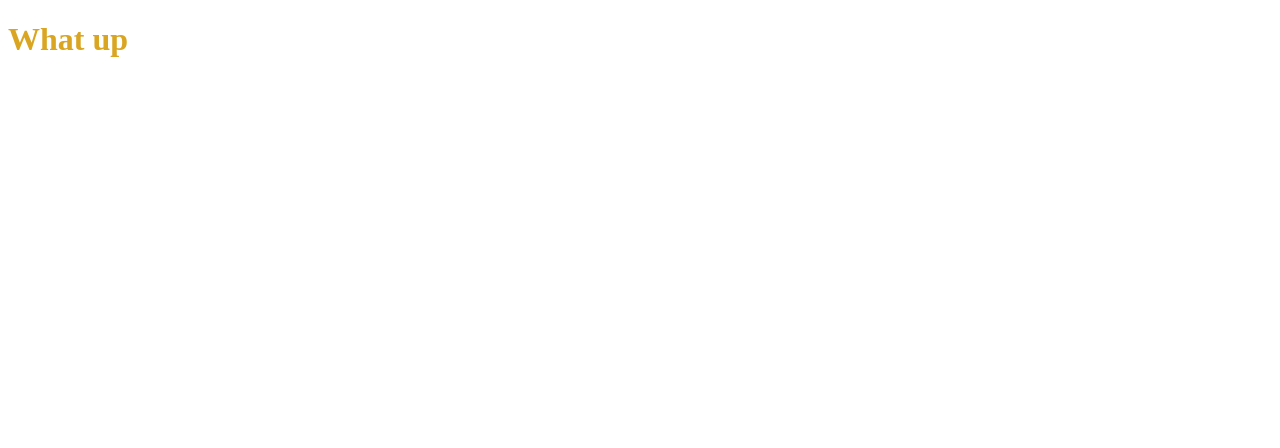
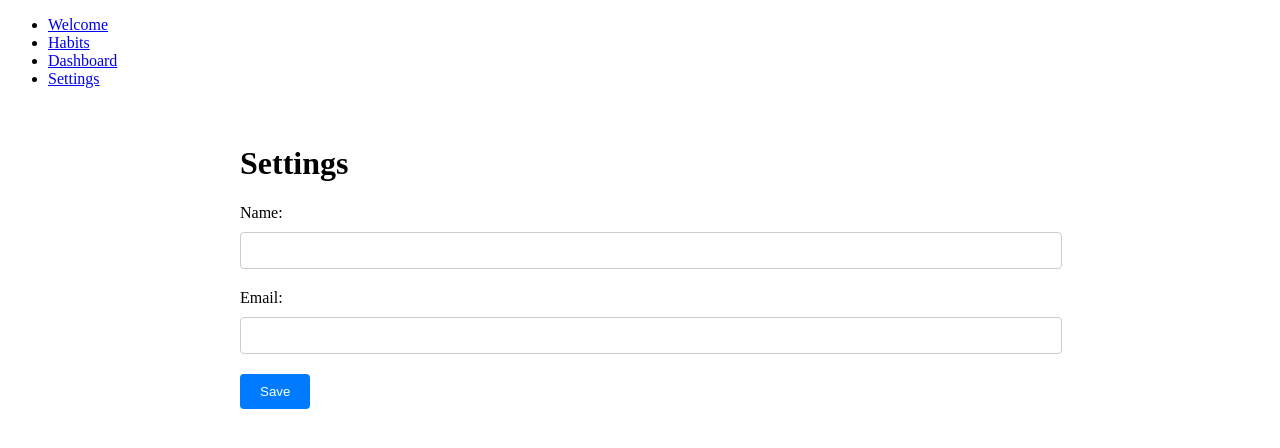
Before and after one commit to jermbo/CosmicHabitTracker, a Vue app in the folder habit-vue/: page /settings in a window 1280 px wide. Shown: the top 448 px of the page. Built offline with nearby package versions, Linux system fonts and the light colour scheme.

Commit message:
Basics setup

```diff
--- a/habit-vue/env.d.ts
+++ b/habit-vue/env.d.ts
@@ -1,6 +1,6 @@
 /// <reference types="vite/client" />
 declare module '*.vue' {
-  import type { DefineComponent } from 'vue'
-  const component: DefineComponent<{}, {}, any>
-  export default component
+	import type { DefineComponent } from 'vue';
+	const component: DefineComponent<{}, {}, any>;
+	export default component;
 }
--- a/habit-vue/package.json
+++ b/habit-vue/package.json
@@ -9,9 +9,12 @@
 		"preview": "vite preview"
 	},
 	"dependencies": {
-    "vue": "^3.3.4"
+		"vue": "^3.3.4",
+		"vue-router": "^4.2.5"
 	},
 	"devDependencies": {
+		"@types/vue": "^2.0.0",
+		"@types/vue-router": "^2.0.0",
 		"@vitejs/plugin-vue": "^4.2.3",
 		"typescript": "^5.0.2",
 		"vite": "^4.4.5",
--- a/habit-vue/src/App.vue
+++ b/habit-vue/src/App.vue
@@ -1,11 +1,19 @@
+<template>
+	<div id="app">
+		<nav>
+			<ul>
+				<li><router-link to="/">Welcome</router-link></li>
+				<li><router-link to="/habits">Habits</router-link></li>
+				<li><router-link to="/dashboard">Dashboard</router-link></li>
+				<li><router-link to="/settings">Settings</router-link></li>
+			</ul>
+		</nav>
+		<router-view />
+	</div>
+</template>
+
 <script setup lang="ts"></script>
 
-<template>
-	<h1>What up</h1>
-</template>
-
-<style scoped>
-h1 {
-	color: goldenrod;
-}
+<style>
+/* Add your global styles here */
 </style>
--- /dev/null
+++ b/habit-vue/src/router.ts
@@ -0,0 +1,35 @@
+import { createRouter, createWebHistory } from 'vue-router';
+import Welcome from '@views/Welcome.vue';
+import Habits from '@views/Habits.vue';
+import Dashboard from '@views/Dashboard.vue';
+import Settings from '@views/Settings.vue';
+
+const routes = [
+	{
+		path: '/',
+		name: 'Welcome',
+		component: Welcome
+	},
+	{
+		path: '/habits',
+		name: 'Habits',
+		component: Habits
+	},
+	{
+		path: '/dashboard',
+		name: 'Dashboard',
+		component: Dashboard
+	},
+	{
+		path: '/settings',
+		name: 'Settings',
+		component: Settings
+	}
+];
+
+const router = createRouter({
+	history: createWebHistory(),
+	routes
+});
+
+export default router;
--- /dev/null
+++ b/habit-vue/src/views/Dashboard.vue
@@ -0,0 +1,21 @@
+<template>
+	<div class="dashboard">
+		<h1>Dashboard</h1>
+		<p>Welcome to your dashboard!</p>
+	</div>
+</template>
+
+<script>
+export default {
+	name: 'Dashboard'
+};
+</script>
+
+<style scoped>
+.dashboard {
+	max-width: 800px;
+	margin: 0 auto;
+	padding: 20px;
+	text-align: center;
+}
+</style>
--- /dev/null
+++ b/habit-vue/src/views/Habits.vue
@@ -0,0 +1,38 @@
+<template>
+	<div class="habits">
+		<h1>Habits</h1>
+		<ul>
+			<li v-for="habit in habits" :key="habit.id">{{ habit.name }}</li>
+		</ul>
+	</div>
+</template>
+
+<script>
+export default {
+	name: 'Habits',
+	data() {
+		return {
+			habits: [
+				{ id: 1, name: 'Exercise' },
+				{ id: 2, name: 'Read' },
+				{ id: 3, name: 'Meditate' }
+			]
+		};
+	}
+};
+</script>
+
+<style scoped>
+.habits {
+	max-width: 800px;
+	margin: 0 auto;
+	padding: 20px;
+}
+ul {
+	list-style: none;
+	padding: 0;
+}
+li {
+	margin-bottom: 10px;
+}
+</style>
--- /dev/null
+++ b/habit-vue/src/views/Settings.vue
@@ -0,0 +1,54 @@
+<template>
+	<div class="settings">
+		<h1>Settings</h1>
+		<form>
+			<label for="name">Name:</label>
+			<input type="text" id="name" v-model="name" />
+			<label for="email">Email:</label>
+			<input type="email" id="email" v-model="email" />
+			<button type="submit">Save</button>
+		</form>
+	</div>
+</template>
+
+<script>
+export default {
+	name: 'Settings',
+	data() {
+		return {
+			name: '',
+			email: ''
+		};
+	}
+};
+</script>
+
+<style scoped>
+.settings {
+	max-width: 800px;
+	margin: 0 auto;
+	padding: 20px;
+}
+label {
+	display: block;
+	margin-bottom: 10px;
+}
+input {
+	width: 100%;
+	padding: 10px;
+	margin-bottom: 20px;
+	border: 1px solid #ccc;
+	border-radius: 4px;
+}
+button {
+	background-color: #007bff;
+	color: #fff;
+	padding: 10px 20px;
+	border: none;
+	border-radius: 4px;
+	cursor: pointer;
+}
+button:hover {
+	background-color: #0069d9;
+}
+</style>
--- /dev/null
+++ b/habit-vue/src/views/Welcome.vue
@@ -0,0 +1,21 @@
+<template>
+	<div class="welcome">
+		<h1>Welcome to My App</h1>
+		<p>Thanks for using our app! We hope you enjoy it.</p>
+	</div>
+</template>
+
+<script>
+export default {
+	name: 'Welcome'
+};
+</script>
+
+<style scoped>
+.welcome {
+	max-width: 800px;
+	margin: 0 auto;
+	padding: 20px;
+	text-align: center;
+}
+</style>
--- a/habit-vue/vite.config.ts
+++ b/habit-vue/vite.config.ts
@@ -1,7 +1,13 @@
-import { defineConfig } from 'vite'
-import vue from '@vitejs/plugin-vue'
+import { defineConfig } from 'vite';
+import vue from '@vitejs/plugin-vue';
 
 // https://vitejs.dev/config/
 export default defineConfig({
-  plugins: [vue()],
-})
+	plugins: [vue()],
+	resolve: {
+		alias: {
+			'@components': '/src/components',
+			'@views': '/src/views'
+		}
+	}
+});
```
Also changed, not shown: habit-vue/src/main.ts (+5 -4 lines), habit-vue/tsconfig.json (+6 -1 lines), 1 other file (tests, documents, lock files or other folders). Lines whose indentation alone changed are shown as unchanged.
